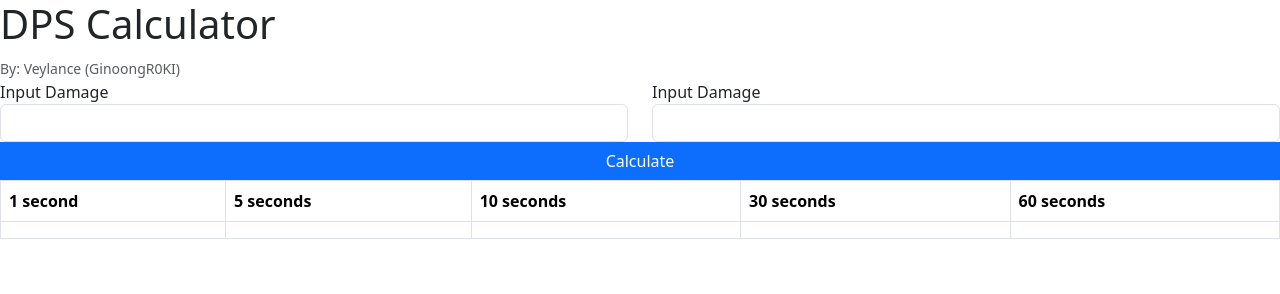
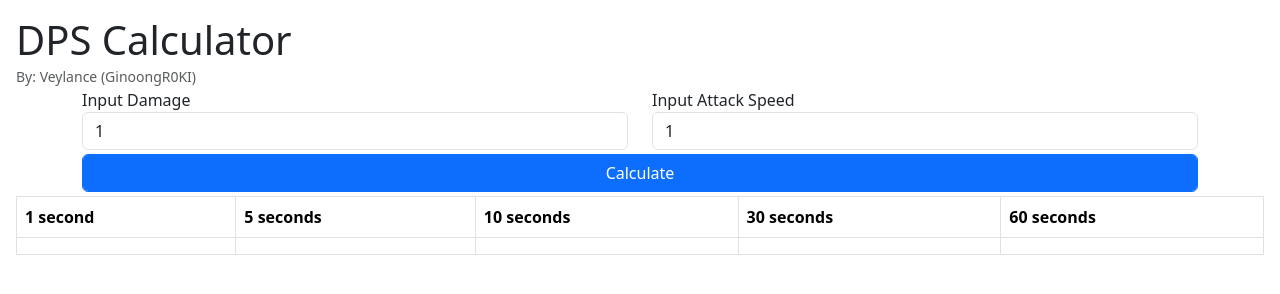
Before and after one commit to Veylance/DPSCalculator, a website: page index.html in a window 1280 px wide. Drawn offline with nearby package versions, Linux system fonts and the light colour scheme.

Commit message:
Update: Improved Layout

```diff
--- a/index.html
+++ b/index.html
@@ -10,22 +10,29 @@
 </head>
 <body>
 
-    <h1>DPS Calculator</h1>
-    <small class="text-muted">By: Veylance (GinoongR0KI)</small>
+    <div class="p-3">
+        <h1 class="m-0 p-0">DPS Calculator</h1>
+        <small class="text-muted m-0 p-0">By: Veylance (GinoongR0KI)</small>
 
+        <div class="container mb-1">
             <div class="row">
                 <div class="form-group col-12 col-md-6">
                     <label for="dps-inDmg">Input Damage</label>
-            <input class="form-control" id="dps-inDmg" name="dps-inDmg" type="number" />
+                    <input class="form-control" id="dps-inDmg" name="dps-inDmg" type="number" value="1" step="0.1" />
                 </div>
 
                 <div class="form-group col-12 col-md-6">
-            <label for="dps-inAtkSpd">Input Damage</label>
-            <input class="form-control" id="dps-inAtkSpd" name="dps-inAtkSpd" type="number" />
+                    <label for="dps-inAtkSpd">Input Attack Speed</label>
+                    <input class="form-control" id="dps-inAtkSpd" name="dps-inAtkSpd" type="number" value="1" step="0.1" />
+                </div>
+            </div>
+            <div class="row mt-1">
+                <div class="col-12">
+                    <button class="btn btn-primary form-control" id="btn-Calculate" role="button">Calculate</button>
+                </div>
+            </div>
         </div>
 
-        <button class="btn btn-primary" id="btn-Calculate" role="button">Calculate</button>
-    </div>
 
         <table class="table table-bordered">
             <thead>
@@ -47,6 +54,7 @@
                 </tr>
             </tbody>
         </table>
+    </div>
 
 </body>
 </html>
```
Lines whose indentation alone changed are shown as unchanged.
